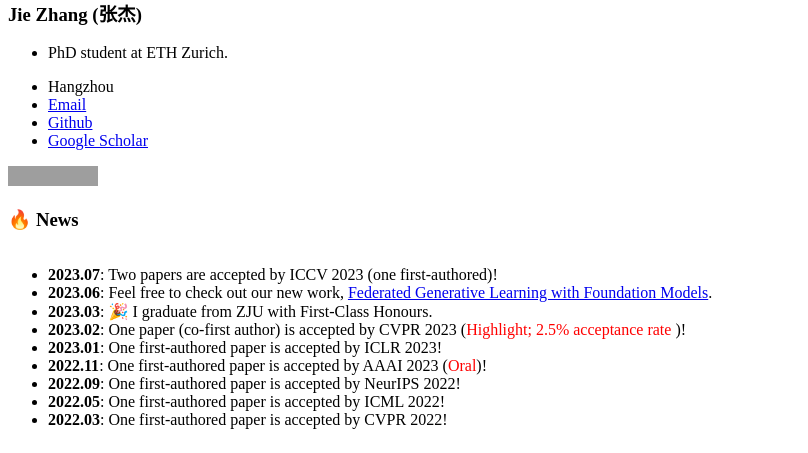
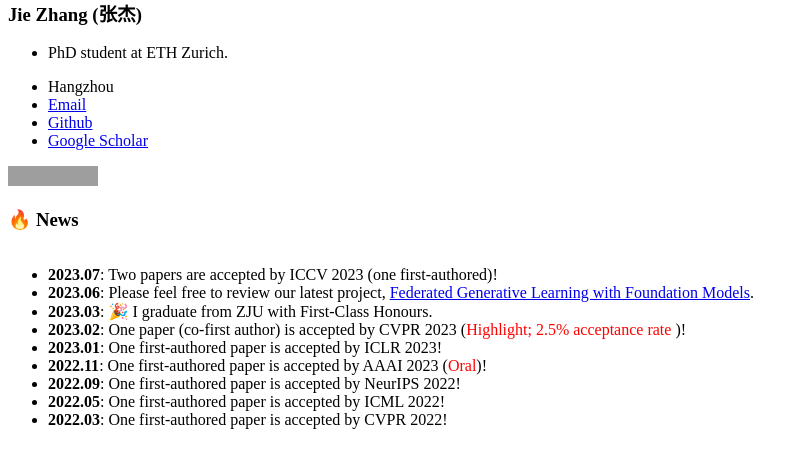
Before and after one commit to zj-jayzhang/zj-jayzhang.github.io, a Jekyll site: the page built from _pages/includes/news.md, in a window 1280 px wide. Shown: the part 544-997 px from the top of the page, without its empty margins (0-808 px from the left). Built offline with Jekyll 4.4.1, drawn with Linux system fonts in a browser that asks for light colours; our own code applies the rules of GitHub Pages for plain Markdown files; grey boxes are pictures that could not be loaded.

Commit message:
Update news.md

```diff
--- a/_pages/includes/news.md
+++ b/_pages/includes/news.md
@@ -10,7 +10,7 @@
 <div class="scrollable">
   <ul>
     <li><strong>2023.07</strong>: Two papers are accepted by ICCV 2023 (one first-authored)!</li>
-    <li><strong>2023.06</strong>: Feel free to check out our new work, <a href="https://arxiv.org/abs/2306.16064">Federated Generative Learning with Foundation Models</a>.</li>
+    <li><strong>2023.06</strong>: Please feel free to review our latest project, <a href="https://arxiv.org/abs/2306.16064">Federated Generative Learning with Foundation Models</a>.</li>
     <li><strong>2023.03</strong>: 🎉 I graduate from ZJU with First-Class Honours.</li>
     <li><strong>2023.02</strong>: One paper (co-first author) is accepted by CVPR 2023 (<font color="red">Highlight; 2.5% acceptance rate </font>)!</li>
     <li><strong>2023.01</strong>: One first-authored paper is accepted by ICLR 2023!</li>
```
